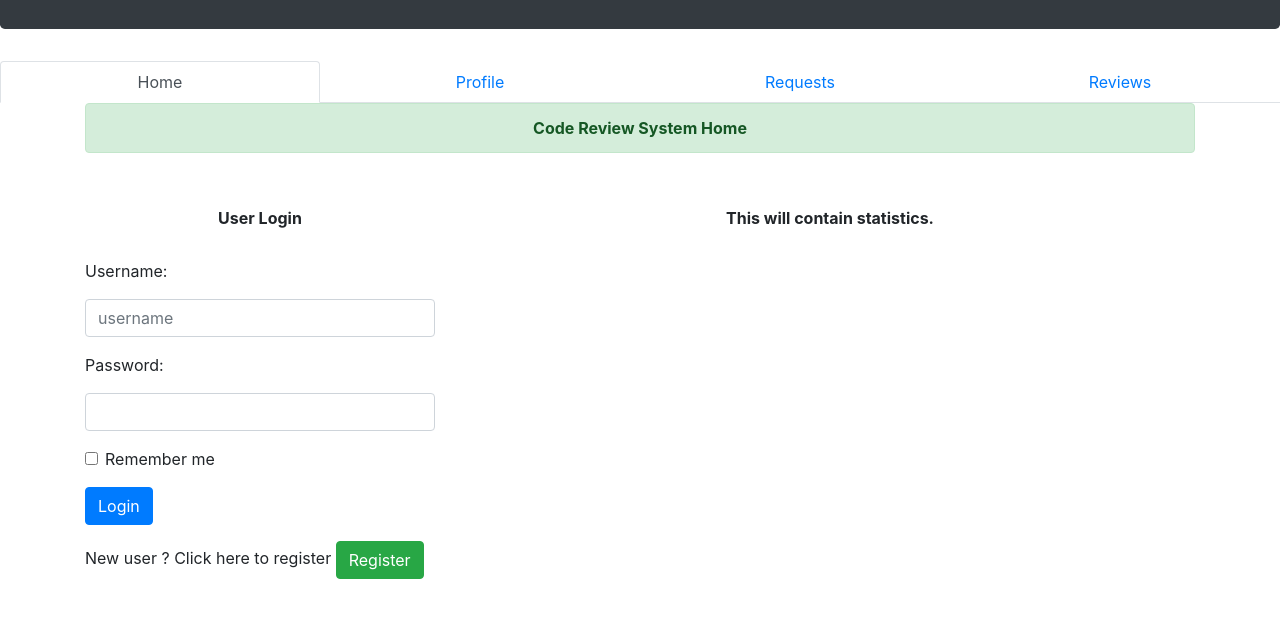
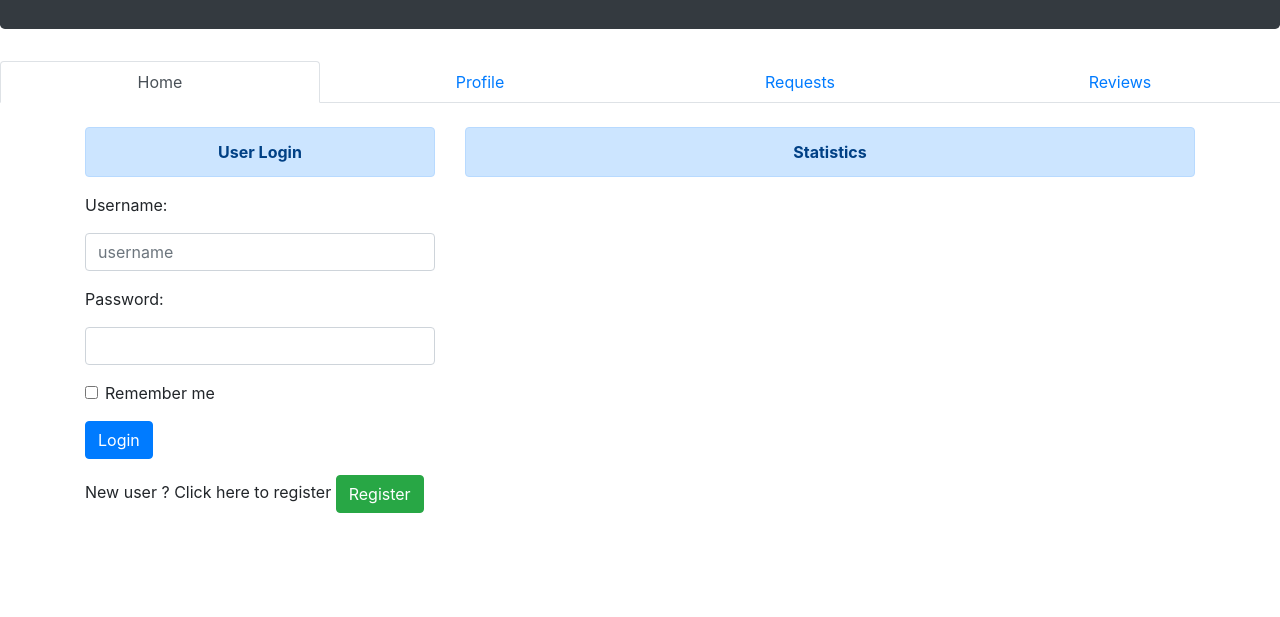
Before and after one commit to PraGitHub/CodeReviewSystem, a plain HTML site: page Home.html in a window 1280 px wide. Shown: the part 145-762 px from the top of the page. Drawn offline with nearby package versions, Linux system fonts and the light colour scheme.

Commit message:
RemovingHeading

```diff
--- a/Home.html
+++ b/Home.html
@@ -40,14 +40,11 @@
         </li>
     </ul>
     <div class="tab-content">
+        <br>
         <div class="tab-pane container active" id="Home">
-            <div class="alert alert-success text-center">
-                <strong>Code Review System Home</strong>
-            </div>
-            <br>
             <div class="row">
                 <div class="col-sm-4">
-                    <div class="alert alert-default text-center">
+                    <div class="alert alert-primary text-center">
                         <strong>User Login</strong>
                     </div>
                     <form method="post" action="/login">
@@ -75,9 +72,9 @@
                 </div>
                 <br>
                 <div class="col-sm-8">
-                    <div class="alert alert-default text-center">
+                    <div class="alert alert-primary text-center">
                         <strong>
-                            This will contain statistics.
+                           Statistics
                         </strong>
                     </div>
                 </div>
```
